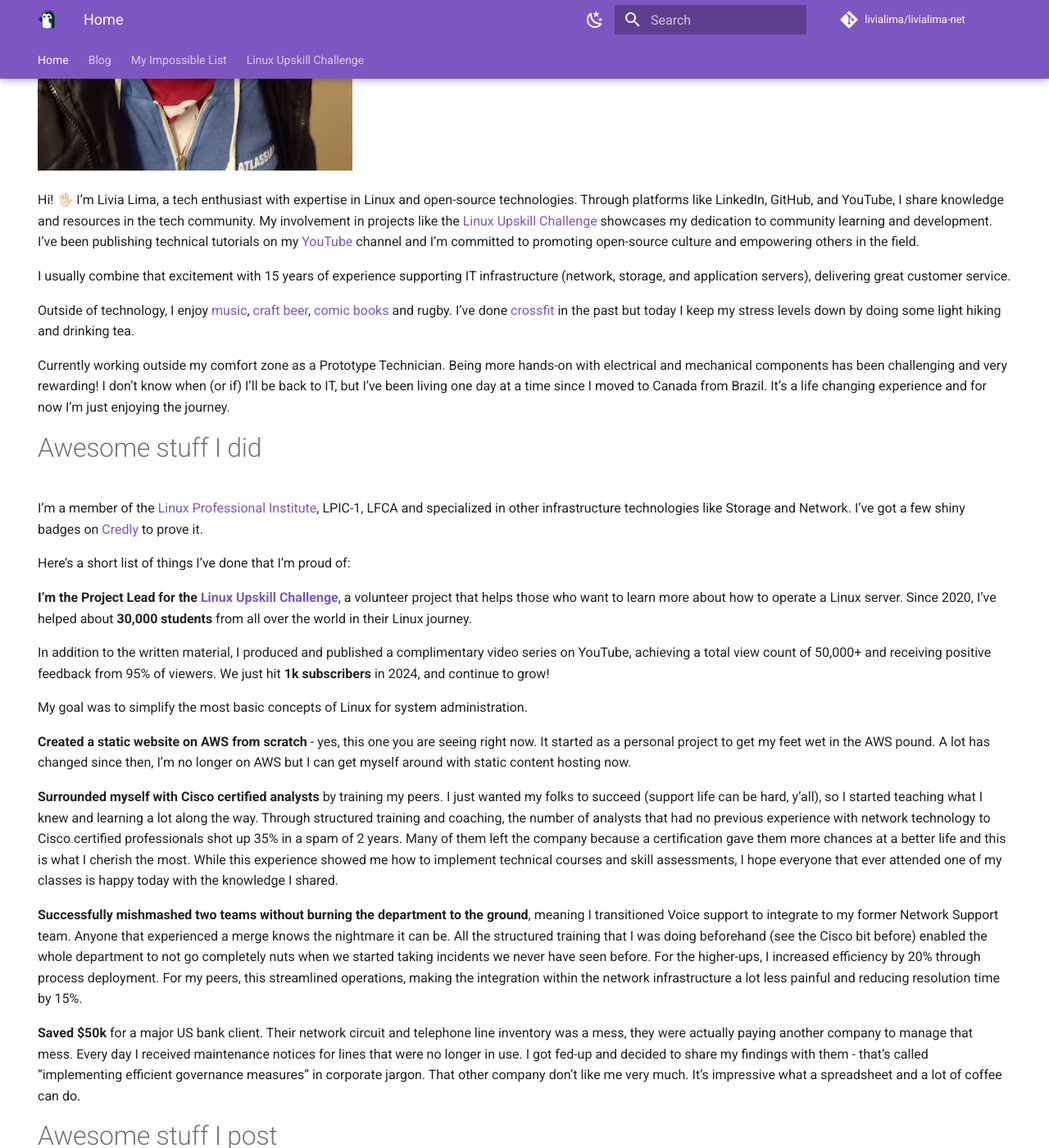
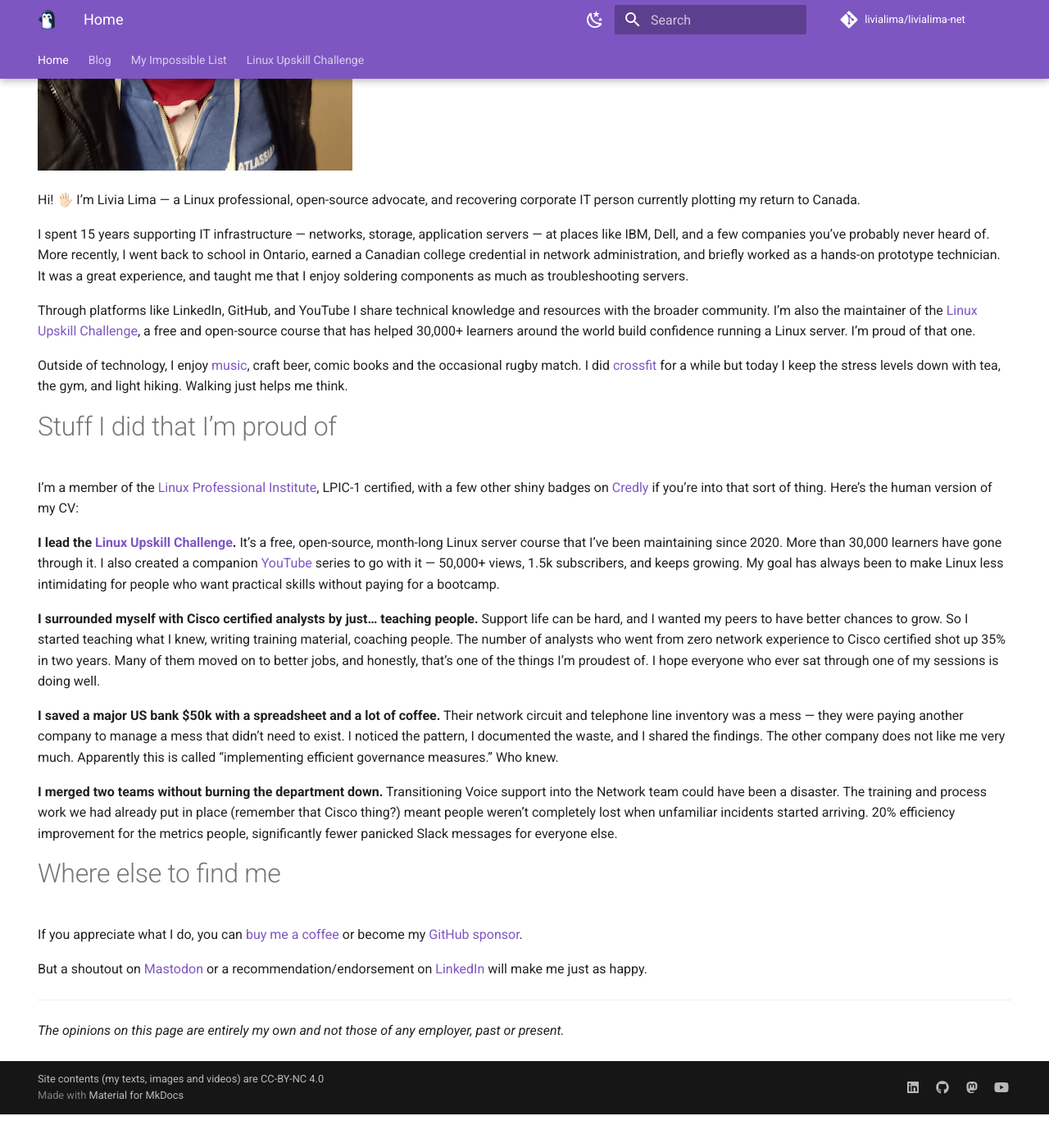
Before and after one commit to livialima/livialima-net, an MkDocs documentation site: the page built from docs/index.md, in a window 1280 px wide and 1400 px high, scrolled down 532 px. Shown: the whole window at 82% size. Built offline with MkDocs 1.6.1 and Material for MkDocs 9.7.7, drawn with Linux system fonts in a browser that asks for light colours; comment, search, counter and statistics services are not loaded; after the commit the page ends 1891 px from its top, so only the background shows below that; some of the changed text lies outside the part shown.

Commit message:
tightened wording in About Me to reflect current state of things in my life

```diff
--- a/docs/index.md
+++ b/docs/index.md
@@ -7,48 +7,33 @@
 
 [![Photo of Livia Lima](LL.jpg "Click to see my LinkedIn profile")](https://www.linkedin.com/in/livialima/)
 
-Hi! 🖐🏻 I'm Livia Lima, a tech enthusiast with expertise in Linux and open-source technologies. Through platforms like LinkedIn, GitHub, and YouTube, I share knowledge and resources in the tech community. My involvement in projects like the [Linux Upskill Challenge](https://linuxupskillchallenge.org) showcases my dedication to community learning and development. I've been publishing technical tutorials on my [YouTube](https://www.youtube.com/@livia2lima) channel and I'm committed to promoting open-source culture and empowering others in the field.
+Hi! 🖐🏻 I'm Livia Lima — a Linux professional, open-source advocate, and recovering corporate IT person currently plotting my return to Canada.
 
-I usually combine that excitement with 15 years of experience supporting IT infrastructure (network, storage, and application servers), delivering great customer service.
+I spent 15 years supporting IT infrastructure — networks, storage, application servers — at places like IBM, Dell, and a few companies you've probably never heard of. More recently, I went back to school in Ontario, earned a Canadian college credential in network administration, and briefly worked as a hands-on prototype technician. It was a great experience, and taught me that I enjoy soldering components as much as troubleshooting servers.
 
-Outside of technology, I enjoy [music](https://open.spotify.com/user/12163736583 "the music I listen to"), [craft beer](https://untappd.com/user/livialima "the beers I drink"), [comic books](https://www.goodreads.com/user/show/113604841-livia-lima "the books I read") and rugby. I've done [crossfit](https://games.crossfit.com/athlete/1689757 "Shame on me, I haven't been in a box in years!") in the past but today I keep my stress levels down by doing some light hiking and drinking tea.
+Through platforms like LinkedIn, GitHub, and YouTube I share technical knowledge and resources with the broader community. I'm also the maintainer of the [Linux Upskill Challenge](https://linuxupskillchallenge.org), a free and open-source course that has helped 30,000+ learners around the world build confidence running a Linux server. I'm proud of that one.
 
-Currently working outside my comfort zone as a Prototype Technician. Being more hands-on with electrical and mechanical components has been challenging and very rewarding! I don't know when (or if) I'll be back to IT, but I've been living one day at a time since I moved to Canada from Brazil. It's a life changing experience and for now I'm just enjoying the journey.
+Outside of technology, I enjoy [music](https://open.spotify.com/user/12163736583 "the music I listen to"), craft beer, comic books and the occasional rugby match. I did [crossfit](https://games.crossfit.com/athlete/1689757 "Shame on me, I haven't been in a box in years!") for a while but today I keep the stress levels down with tea, the gym, and light hiking. Walking just helps me think.
 
-# Awesome stuff I did
+# Stuff I did that I'm proud of
 
-I'm a member of the [Linux Professional Institute](https://people.lpi.org/m/LPI000190681), LPIC-1, LFCA and specialized in other infrastructure technologies like Storage and Network. I've got a few shiny badges on [Credly](https://www.credly.com/users/livia-lima/badges?sort=-state_updated_at&page=1) to prove it.
+I'm a member of the [Linux Professional Institute](https://people.lpi.org/m/LPI000190681), LPIC-1 certified, with a few other shiny badges on [Credly](https://www.credly.com/users/livia-lima) if you're into that sort of thing. Here's the human version of my CV:
 
-Here's a short list of things I've done that I'm proud of:
+**I lead the [Linux Upskill Challenge](https://linuxupskillchallenge.org).** It's a free, open-source,
+month-long Linux server course that I've been maintaining since 2020. More than 30,000 learners have gone through it. I also created a companion [YouTube](https://www.youtube.com/@livia2lima) series to go with it — 50,000+ views, 1.5k subscribers, and keeps growing. My goal has always been to make Linux less intimidating for people who want practical skills without paying for a bootcamp.
 
-**I'm the Project Lead for the [Linux Upskill Challenge](https://linuxupskillchallenge.org)**, a volunteer project that helps those who want to learn more about how to operate a Linux server. Since 2020, I've helped about **30,000 students** from all over the world in their Linux journey.
+**I surrounded myself with Cisco certified analysts by just... teaching people.** Support life can be hard, and I wanted my peers to have better chances to grow. So I started teaching what I knew, writing training material, coaching people. The number of analysts who went from zero network experience to Cisco certified shot up 35% in two years. Many of them moved on to better jobs, and honestly, that’s one of the things I’m proudest of. I hope everyone who ever sat through one of my sessions is doing well.
 
-In addition to the written material, I produced and published a complimentary video series on YouTube, achieving a total view count of 50,000+ and receiving positive feedback from 95% of viewers. We just hit **1k subscribers** in 2024, and continue to grow!
+**I saved a major US bank $50k with a spreadsheet and a lot of coffee.** Their network circuit and telephone line inventory was a mess — they were paying another company to manage a mess that didn't need to exist. I noticed the pattern, I documented the waste, and I shared the findings. The other company does not like me very much. Apparently this is called "implementing efficient governance measures." Who knew.
 
-My goal was to simplify the most basic concepts of Linux for system administration.
+**I merged two teams without burning the department down.** Transitioning Voice support into the Network team could have been a disaster. The training and process work we had already put in place (remember that Cisco thing?) meant people weren’t completely lost when unfamiliar incidents started arriving. 20% efficiency improvement for the metrics people, significantly fewer panicked Slack messages for everyone else.
 
-**Created a static website on AWS from scratch** - yes, this one you are seeing right now. It started as a personal project to get my feet wet in the AWS pound. A lot has changed since then, I'm no longer on AWS but I can get myself around with static content hosting now.
+# Where else to find me
 
-**Surrounded myself with Cisco certified analysts** by training my peers. I just wanted my folks to succeed (support life can be hard, y'all), so I started teaching what I knew and learning a lot along the way. Through structured training and coaching, the number of analysts that had no previous experience with network technology to Cisco certified professionals shot up 35% in a spam of 2 years. Many of them left the company because a certification gave them more chances at a better life and this is what I cherish the most. While this experience showed me how to implement technical courses and skill assessments, I hope everyone that ever attended one of my classes is happy today with the knowledge I shared.
+If you appreciate what I do, you can [buy me a coffee](https://www.buymeacoffee.com/livialima "Thanks!") or become my [GitHub sponsor](https://github.com/sponsors/livialima/ "sponsor me on GitHub").
 
-**Successfully mishmashed two teams without burning the department to the ground**, meaning I transitioned Voice support to integrate to my former Network Support team. Anyone that experienced a merge knows the nightmare it can be. All the structured training that I was doing beforehand (see the Cisco bit before) enabled the whole department to not go completely nuts when we started taking incidents we never have seen before. For the higher-ups, I increased efficiency by 20% through process deployment. For my peers, this streamlined operations, making the integration within the network infrastructure a lot less painful and reducing resolution time by 15%.
-
-**Saved $50k** for a major US bank client. Their network circuit and telephone line inventory was a mess, they were actually paying another company to manage that mess. Every day I received maintenance notices for lines that were no longer in use. I got fed-up and decided to share my findings with them - that's called "implementing efficient governance measures" in corporate jargon. That other company don't like me very much. It's impressive what a spreadsheet and a lot of coffee can do.
-
-# Awesome stuff I post
-
-My other interests can be found throughout my [social media accounts](https://bio.link/livialima), each to some degree.
-
-*   [YouTube](https://www.youtube.com/@livia2lima)
-*   [Mastodon](https://fosstodon.org/@livialima)
-*   [LinkedIn](https://www.linkedin.com/in/livialima/)
-*   [Instagram](https://www.instagram.com/livia2lima/)
-*   [Twitch](https://twitch.tv/livialimastreams)
-
-# Awesome support from you
-
-If you appreciate my work, you can [buy me a coffee](https://www.buymeacoffee.com/livialima "Thanks!") or become my [sponsor](https://github.com/sponsors/livialima/ "sponsor me on GitHub") if you feel extra generous.
+But a shoutout on [Mastodon](https://fosstodon.org/@livialima) or a recommendation/endorsement on [LinkedIn](https://www.linkedin.com/in/livialima/) will make me just as happy.
 
 ---------------------------
 
-**DISCLAIMER : The opinions expressed on this page are my own views and not those of any of my employers, past or present. This page is run as an independent blog.**
+*The opinions on this page are entirely my own and not those of any employer, past or present.*
```
